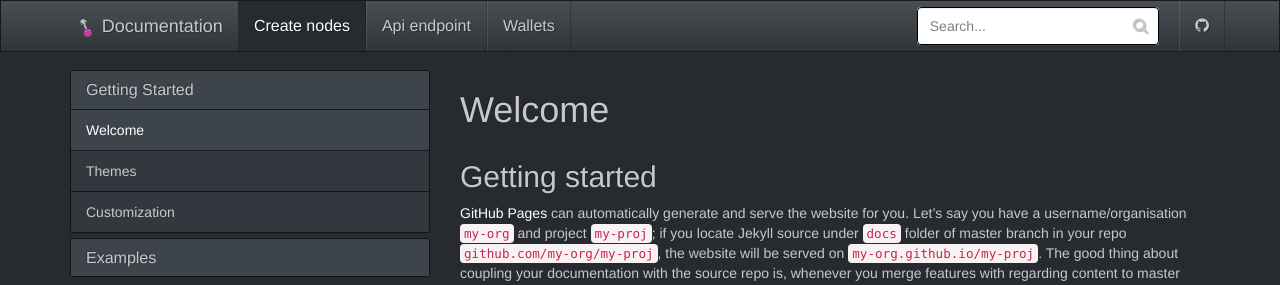
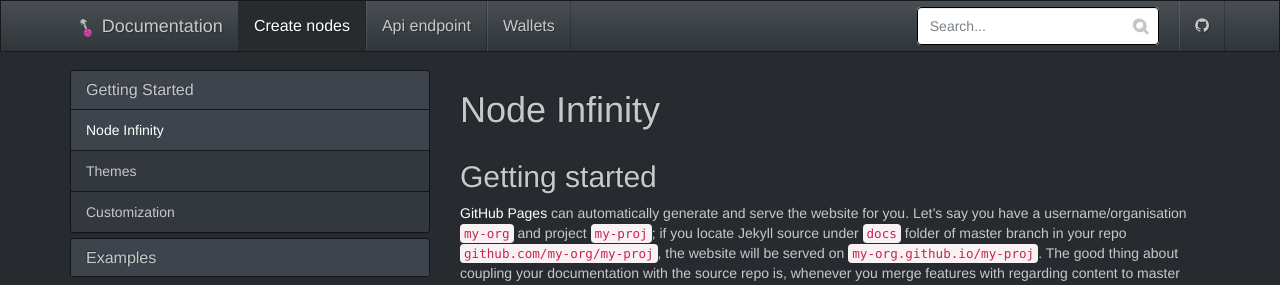
Before and after one commit to Plusid/Documentation, a Jekyll site: the page built from _docs/index.md, in a window 1280 px wide and 1261 px high. Shown: the top 285 px of the window. Built offline with Jekyll 4.4.1, drawn with Linux system fonts in a browser that asks for light colours.

Commit message:
Update index.md

```diff
--- a/_docs/index.md
+++ b/_docs/index.md
@@ -1,5 +1,5 @@
 ---
-title: Welcome
+title: Node Infinity
 permalink: /docs/home/
 redirect_from: /docs/index.html
 ---
```
